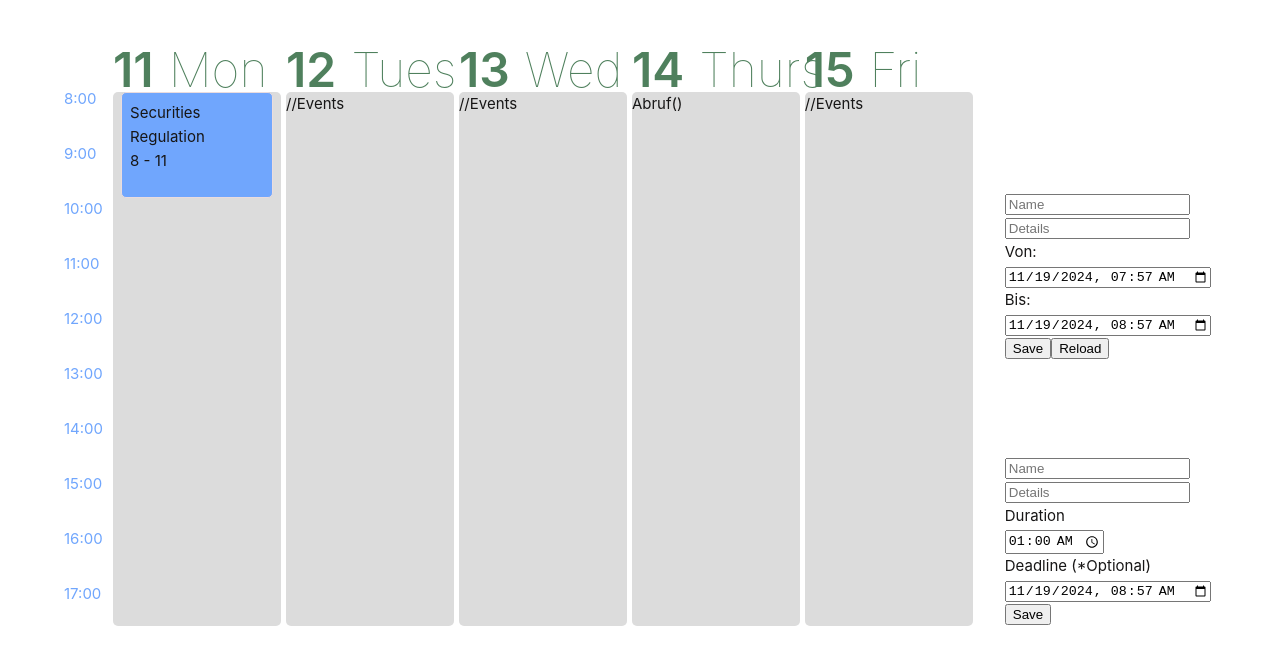
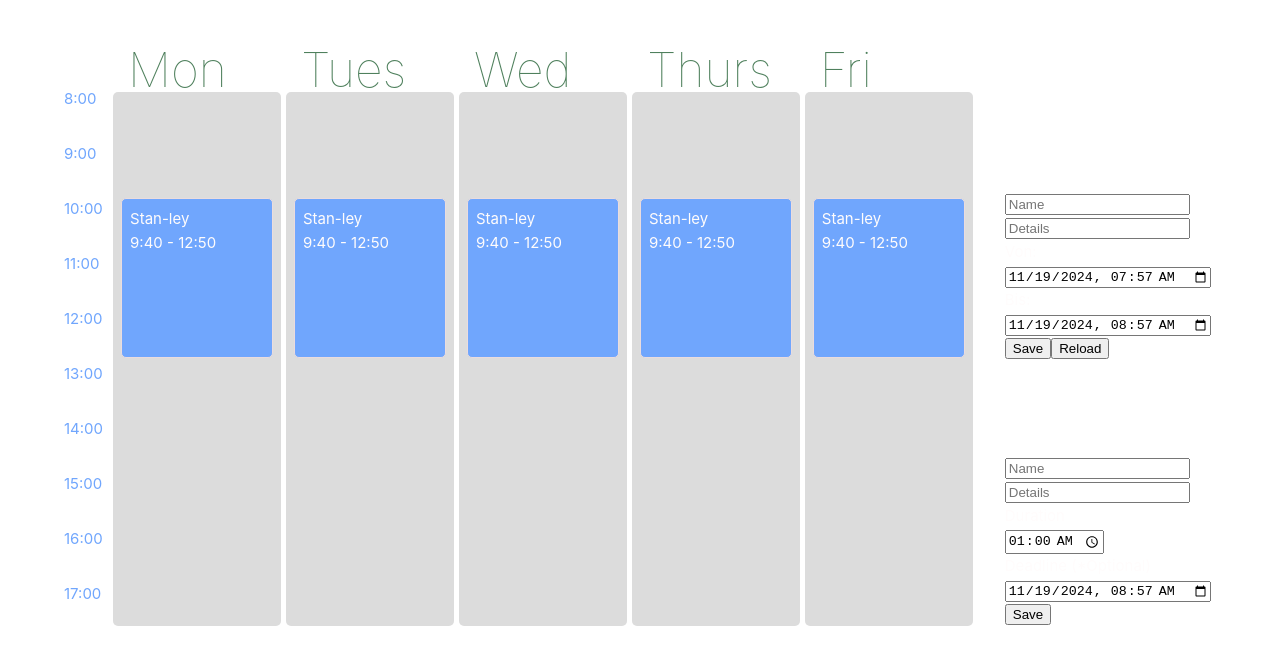
Before and after one commit to ViewlessNote/kalender, a Vue app: page / in a window 1280 px wide. Shown: the top 664 px of the page. Built offline with nearby package versions, Linux system fonts and the light colour scheme.

Commit message:
refactroing Aufgabe. 12 Lines to 600 lines

```diff
--- a/src/components/Aufgaben.vue
+++ b/src/components/Aufgaben.vue
@@ -24,7 +24,7 @@ const ref1 = ref({
   DeadLine: StandartEndTime(),
   TimeItTakes: "01:00",
   Details: "",
-  Aufgaben: true
+  aufgabe: true
 })
 
 function btnSaveAufgabe() {
--- a/src/components/LocalStorageView.vue
+++ b/src/components/LocalStorageView.vue
@@ -10,6 +10,7 @@ function CompareDateUpdate(){
   let newDay = new Date()
   newDay.setMinutes(newDay.getMinutes() - newDay.getTimezoneOffset());
   compareDate = newDay.toISOString().slice(0, 16);
+  compareDate = compareDate +".000Z"
 }
 
 function StandartEndTime(){
@@ -33,7 +34,7 @@ const ref1 = ref({
   Details: "",
   Start: compareDate,
   Ende: StandartEndTime(),
-  aufgabe: false,
+  Aufgabe: false,
   aktiv:false
 })
 const Aufgabenref = ref({
@@ -73,13 +74,14 @@ function fetchall(){
         }
         return Termine;
       })
+
 }
 function sortEvents() {
   if (arr.value.length<1) {return}
   for (let i = 0; i <= arr.value.length-1; i++) {
     let item = JSON.parse(arr.value[i]);
-    if (item.DeadLine < compareDate) {
-     if (item.aufgabe === true ){
+    if (item.Ende < compareDate) {
+     if (item.Aufgabe === true ){
       if (item.Start < compareDate){
         arr.value.splice(i, 1);
         if(FindPlaceInKalender(JSON.stringify(item))){
@@ -97,7 +99,7 @@ function WriteToArray(newArrayItem){
   console.log("WriteToArray")
   JSON.parse(newArrayItem).id = arr.value.length;
   JSON.stringify(newArrayItem);
-  console.log(newArrayItem)
+  console.log(newArrayItem);
   fetch('http://127.0.0.1:8000/setTermin', {
     method: 'POST',
     body: newArrayItem
@@ -107,9 +109,9 @@ function WriteToArray(newArrayItem){
   ref1.value.name = "";
   ref1.value.Start= compareDate;
   ref1.value.Ende= StandartEndTime();
-  ref1.value.aufgabe = false;
+  ref1.value.Aufgabe = false;
   ref1.value.aktiv=false;
-  ref1.value.Details= ""
+  ref1.value.Details= "";
 }
 
 
@@ -163,13 +165,23 @@ function parseAufgabenIntoEventFormat(item){
     newEintrag.value.name = val.name;
     newEintrag.value.Start = Start;
     newEintrag.value.Ende =  Ende;
-    newEintrag.value.aufgabe = true;
+    newEintrag.value.Aufgabe = true;
     newEintrag.value.Details = val.Details;
     newEintrag.value.aktiv = true;
     console.log(newEintrag.value)
     FindPlaceInKalender(JSON.stringify(newEintrag.value));
 
   }
+
+function deleteFromDB(id){
+  fetch('http://127.0.0.1:8000/Termine'+id, {
+    method: 'GET',
+  })
+      .then(function(response) {
+        return response.json();
+      })
+}
+
 
 function FindPlaceInKalender(item){
   console.log(item)
@@ -181,7 +193,6 @@ function FindPlaceInKalender(item){
     NEnde.setMinutes(NEnde.getMinutes()+1);
     item2.Start = NStart.toISOString().slice(0, 16);
     item2.Ende = NEnde.toISOString().slice(0, 16);
-
     item = JSON.stringify(item2)
   }
   WriteToArray(item);
@@ -197,6 +208,8 @@ function validateDate(itemForm) {
   console.log(itemForm);
   const Start = JSON.parse(itemForm).Start;
   const Ende = JSON.parse(itemForm).Ende;
+  Start.slice(0,16);
+  Ende.slice(0,16);
 
       if(Ende < Start){
         alert("Das Ende des Termins Liegt vor seinem Startpunkt")
@@ -210,31 +223,35 @@ function validateDate(itemForm) {
         return false;
       }
 
-      if(JSON.parse(itemForm).Aufgaben === true && JSON.parse(itemForm).Ende.slice(11,16) > "18:00"){
+      if(JSON.parse(itemForm).Aufgaben === true && JSON.parse(itemForm).Ende.slice(11,16) > "18:00Z000"){
         return false;
       }
-      if(JSON.parse(itemForm).Aufgaben === true && JSON.parse(itemForm).Start.slice(11,16) < "08:00"){
+      if(JSON.parse(itemForm).Aufgaben === true && JSON.parse(itemForm).Start.slice(11,16) < "08:00Z000"){
        return false;
       }
 
       for (let item of arr.value){
         let OStart =JSON.parse(item).Start;
         let OEnde =JSON.parse(item).Ende;
+        OStart.toISOString().slice(0,16);
+        OEnde.toISOString().slice(0,16);
         if (Start > OStart){
           console.log("Start ist Gröser als O Start")
         }
         if(Start === OStart || Ende === OEnde){
           if (JSON.parse(item).Aufgaben === true && JSON.parse(itemForm).Aufgaben === false){
             arr.value.splice(JSON.parse(item).id-1, 1);
+            deleteFromDB(JSON.parse(item).id);
             setTimeout(() =>{
               FindPlaceInKalender(item);
             },1)
           }else{return false;}
+        }
 
-        }
         if (Ende > OStart && Ende < OEnde){
           if (JSON.parse(item).Aufgaben === true && JSON.parse(itemForm).Aufgaben === false){
             arr.value.splice(JSON.parse(item).id-1, 1);
+            deleteFromDB(JSON.parse(item).id);
             setTimeout(() =>{
               FindPlaceInKalender(item);
             },1)
@@ -243,6 +260,7 @@ function validateDate(itemForm) {
         if (Start > OStart && Start < OEnde){
           if (JSON.parse(item).Aufgaben === true && JSON.parse(itemForm).Aufgaben === false){
             arr.value.splice(JSON.parse(item).id-1, 1);
+            deleteFromDB(JSON.parse(item).id);
             setTimeout(() =>{
               FindPlaceInKalender(item);
             },1)
@@ -257,6 +275,10 @@ function CheckAufAufgabe(){
   }
 }
 
+function EraseOneTerminOrevent(){
+
+}
+
 Date.prototype.getWeek = function() {
   var onejan = new Date(this.getFullYear(), 0, 1);
   return Math.ceil((((this - onejan) / 86400000) + onejan.getDay() + 1) / 7);
@@ -265,7 +287,6 @@ Date.prototype.getWeek = function() {
 let weekNumber = (new Date()).getWeek();
 
 var dayNames = ['Sunday', 'Monday', 'Tuesday', 'Wednesday', 'Thursday', 'Friday', 'Saturday'];
-
 
 </script>
 
--- a/src/components/WelcomeItem.vue
+++ b/src/components/WelcomeItem.vue
@@ -1,75 +1,7 @@
-<template>
-  <div class="calendar">
-    <div class="timeline">
-      <div class="spacer"></div>
-      <div class="time-marker">8:00 </div>
-      <div class="time-marker">9:00 </div>
-      <div class="time-marker">10:00 </div>
-      <div class="time-marker">11:00 </div>
-      <div class="time-marker">12:00 </div>
-      <div class="time-marker">13:00 </div>
-      <div class="time-marker">14:00 </div>
-      <div class="time-marker">15:00 </div>
-      <div class="time-marker">16:00 </div>
-      <div class="time-marker">17:00 </div>
-    </div>
-    <div class="days">
-      <div class="day mon">
-        <div class="date">
-          <p class="date-num">11</p>
-          <p class="date-day">Mon</p>
-        </div>
-        <div class="events">
-          <div class="event start-0 end-120 securities">
-            <p class="title">Securities Regulation</p>
-            <p class="time">8 - 11</p>
-          </div>
-        </div>
-      </div>
-      <div class="day tues">
-        <div class="date">
-          <p class="date-num">12</p>
-          <p class="date-day">Tues</p>
-        </div>
-        <div class="events">
-          //Events
-        </div>
-      </div>
-      <div class="day wed">
-        <div class="date">
-          <p class="date-num">13</p>
-          <p class="date-day">Wed</p>
-        </div>
-        <div class="events">
-          //Events
-        </div>
-      </div>
-      <div class="day thurs">
-        <div class="date">
-          <p class="date-num">14</p>
-          <p class="date-day">Thurs</p>
-        </div>
-        <div class="events">
-          Abruf()
-        </div>
-      </div>
-      <div class="day fri">
-        <div class="date">
-          <p class="date-num">15</p>
-          <p class="date-day">Fri</p>
-        </div>
-        <div class="events">
-          //Events
-        </div>
-      </div>
-    </div>
-  </div>
-</template>
-
-
-<script>
+<script setup>
 import {ref} from "vue";
 
+const dayNames = ["Mon", "Tues", "Wed", "Thurs", "Fri"];
 let today = new Date();
 let deadline = new Date();
 deadline.setMinutes(deadline.getMinutes() - deadline.getTimezoneOffset());
@@ -111,15 +43,44 @@ function fetchDay(){
       })
 }
 
-let div = document.createElement('div');
-div.className = 'event start-120 end-360 securities';
 
 </script>
+<template>
+  <div class="calendar">
+    <div class="timeline">
+      <div class="spacer"></div>
+      <div class="time-marker">8:00 </div>
+      <div class="time-marker">9:00 </div>
+      <div class="time-marker">10:00 </div>
+      <div class="time-marker">11:00 </div>
+      <div class="time-marker">12:00 </div>
+      <div class="time-marker">13:00 </div>
+      <div class="time-marker">14:00 </div>
+      <div class="time-marker">15:00 </div>
+      <div class="time-marker">16:00 </div>
+      <div class="time-marker">17:00 </div>
+    </div>
+    <div class="days">
+      <div v-for="(day, index) in 5" :key="index" :class="['day', dayNames[index]]">
+        <div class="date">
+          <p class="date-num"></p>
+          <p class="date-day">{{dayNames[index]}}</p>
+        </div>
+        <div class="events">
+          <div class="event start-120 end-300 securities">
+            <p class="Beispiel Event">Stan-ley</p>
+            <p class="time">9:40 - 12:50</p>
+          </div>
+        </div>
+  </div>
+    </div>
+  </div>
+</template>
 
 
 <style>
 :root {
-  --color-text: #171616;
+  --color-text: #fffcfc;
   --numDays: 5;
   --numHours: 600;
   --numMinuts: 60;
@@ -164,11 +125,11 @@ div.className = 'event start-120 end-360 securities';
 
 /*Event ´Timings*/
 
-.start-0 {
-  grid-row-start: 1;
+.start-120 {
+  grid-row-start: 120;
 }
-.end-120 {
-  grid-row-end: 120;
+.end-300 {
+  grid-row-end: 300;
 }
 
 // Event
```
